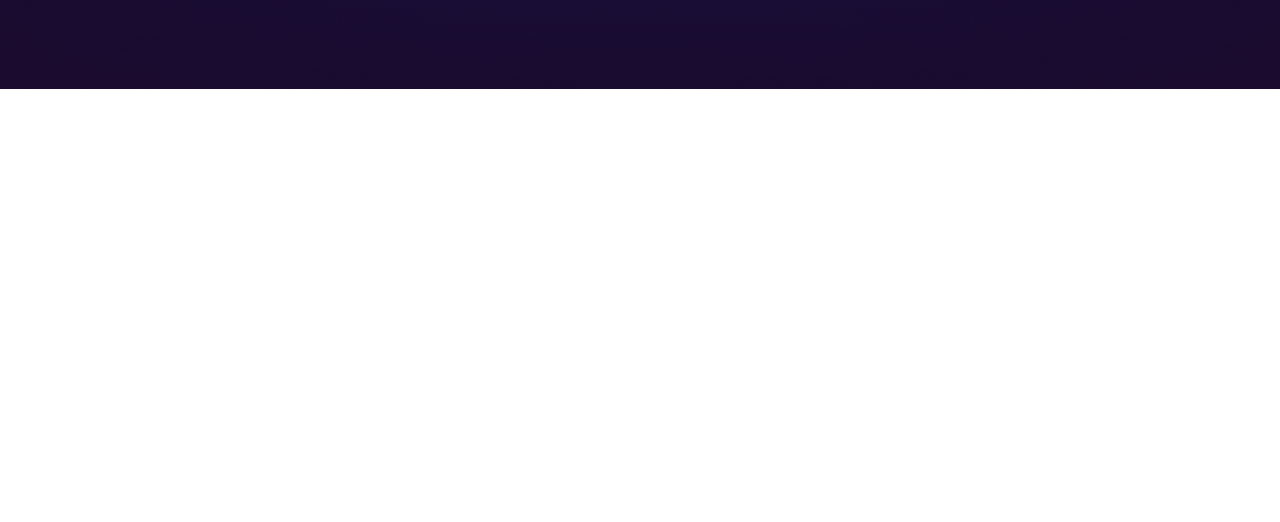
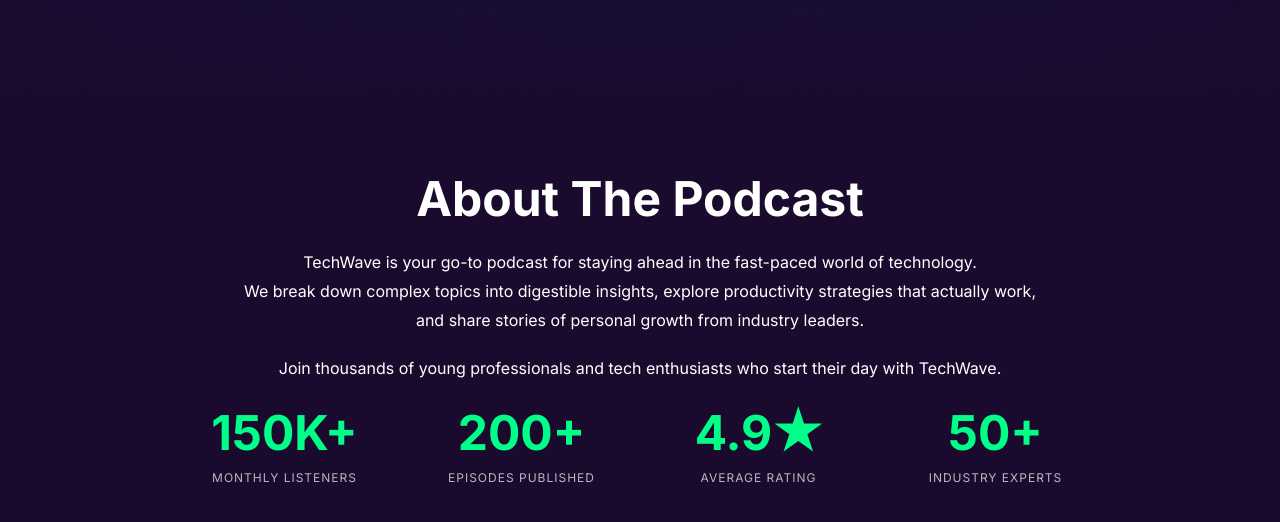
Before and after one commit to shakhaoyat/TechWave, a plain HTML site: page index.html in a window 1280 px wide. Shown: the part 724-1246 px from the top of the page. Before the commit the page ends 813 px from the top, so only its background shows below. Drawn offline with Linux system fonts and the light colour scheme.

Commit message:
3rd commit

```diff
--- a/index.html
+++ b/index.html
@@ -53,6 +53,40 @@
             </div>
       </section>
 
+      <section class="about-section">
+            <div class="about-container">
+                  <h2 class="about-title">About The Podcast</h2>
+                  <p class="about-description">
+                        TechWave is your go-to podcast for staying ahead in the fast-paced world of technology.<br>
+                        We break down complex topics into digestible insights, explore productivity strategies that
+                        actually work,<br>
+                        and share stories of personal growth from industry leaders.
+                  </p>
+                  <p class="about-join">
+                        Join thousands of young professionals and tech enthusiasts who start their day with TechWave.
+                  </p>
+
+                  <div class="stats-grid">
+                        <div class="stat-item">
+                              <h3 class="stat-number">150K+</h3>
+                              <p class="stat-label">MONTHLY LISTENERS</p>
+                        </div>
+                        <div class="stat-item">
+                              <h3 class="stat-number">200+</h3>
+                              <p class="stat-label">EPISODES PUBLISHED</p>
+                        </div>
+                        <div class="stat-item">
+                              <h3 class="stat-number">4.9★</h3>
+                              <p class="stat-label">AVERAGE RATING</p>
+                        </div>
+                        <div class="stat-item">
+                              <h3 class="stat-number">50+</h3>
+                              <p class="stat-label">INDUSTRY EXPERTS</p>
+                        </div>
+                  </div>
+            </div>
+      </section>
+
       <main></main>
       <footer></footer>
 </body>
--- a/style/style.css
+++ b/style/style.css
@@ -190,3 +190,77 @@
 .btn-subscribe:hover {
       color: green;
 }
+
+/* About Section */
+.about-section {
+      background: #1A0B2E;
+      padding: 5rem 2rem;
+      text-align: center;
+}
+
+.about-container {
+      max-width: 1000px;
+      margin: 0 auto;
+}
+
+.about-title {
+      font-size: 48px;
+      font-weight: 700;
+      color: #ffffff;
+      margin-bottom: 20px;
+}
+
+.about-description {
+      font-size: 1rem;
+      color: #ffffff;
+      line-height: 1.8;
+      margin-bottom: 20px;
+}
+
+.about-join {
+      font-size: 1rem;
+      color: #ffffff;
+      line-height: 1.8;
+      margin-bottom: 20px;
+}
+
+.stats-grid {
+      display: grid;
+      grid-template-columns: repeat(4, 1fr);
+      gap: 3rem;
+      max-width: 900px;
+      margin: 0 auto;
+}
+
+.stat-item {
+      text-align: center;
+}
+
+.stat-number {
+      font-size: 3rem;
+      font-weight: 700;
+      color: #00ff88;
+      margin-bottom: 0.5rem;
+}
+
+.stat-label {
+      font-size: 0.75rem;
+      color: rgba(255, 255, 255, 0.7);
+      letter-spacing: 1px;
+      text-transform: uppercase;
+}
+
+@media (max-width: 768px) {
+      .stats-grid {
+            grid-template-columns: repeat(2, 1fr);
+            gap: 2rem;
+      }
+
+      .about-title {
+            font-size: 2rem;
+      }
+
+      .stat-number {
+            font-size: 2.5rem;
+      }
+}
```
